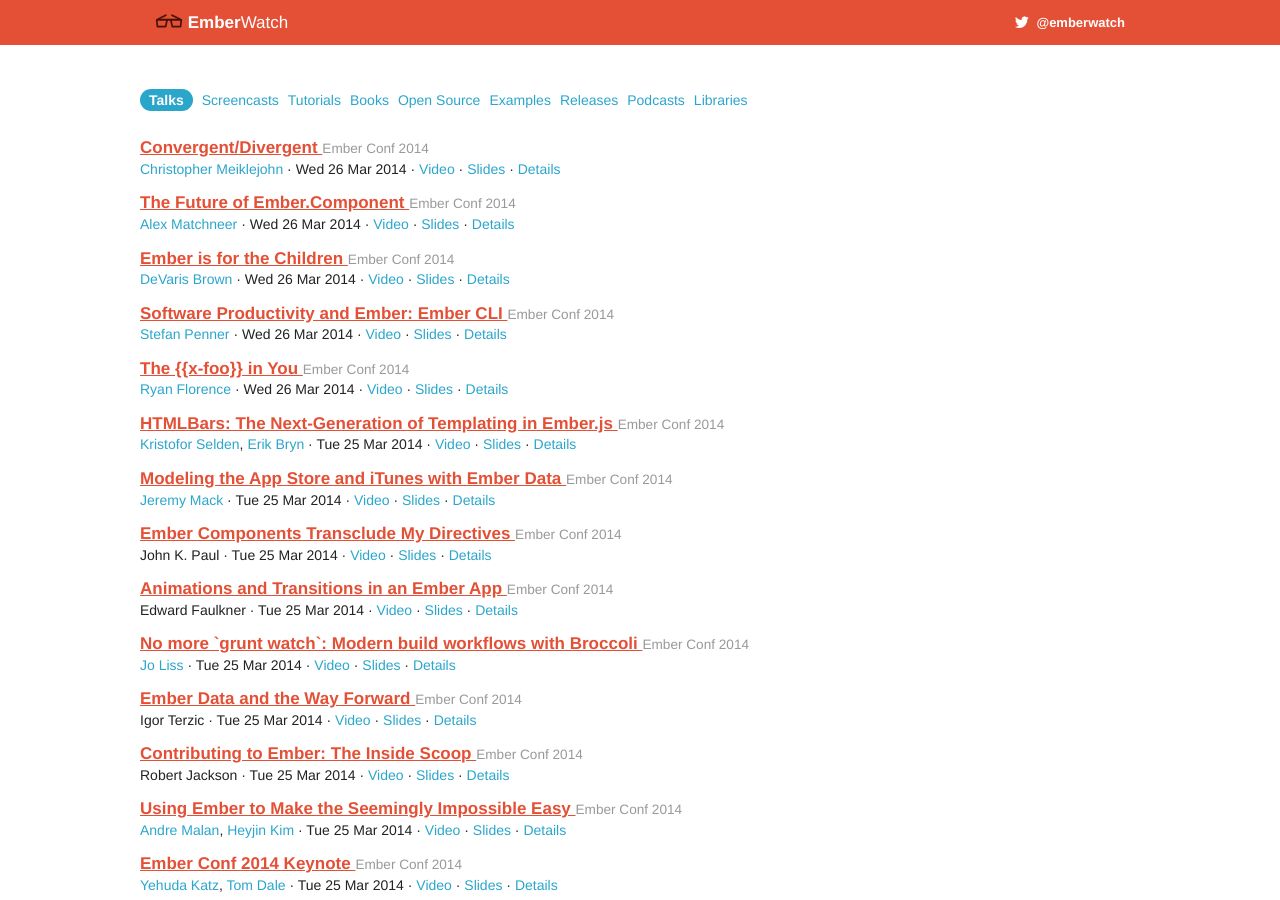
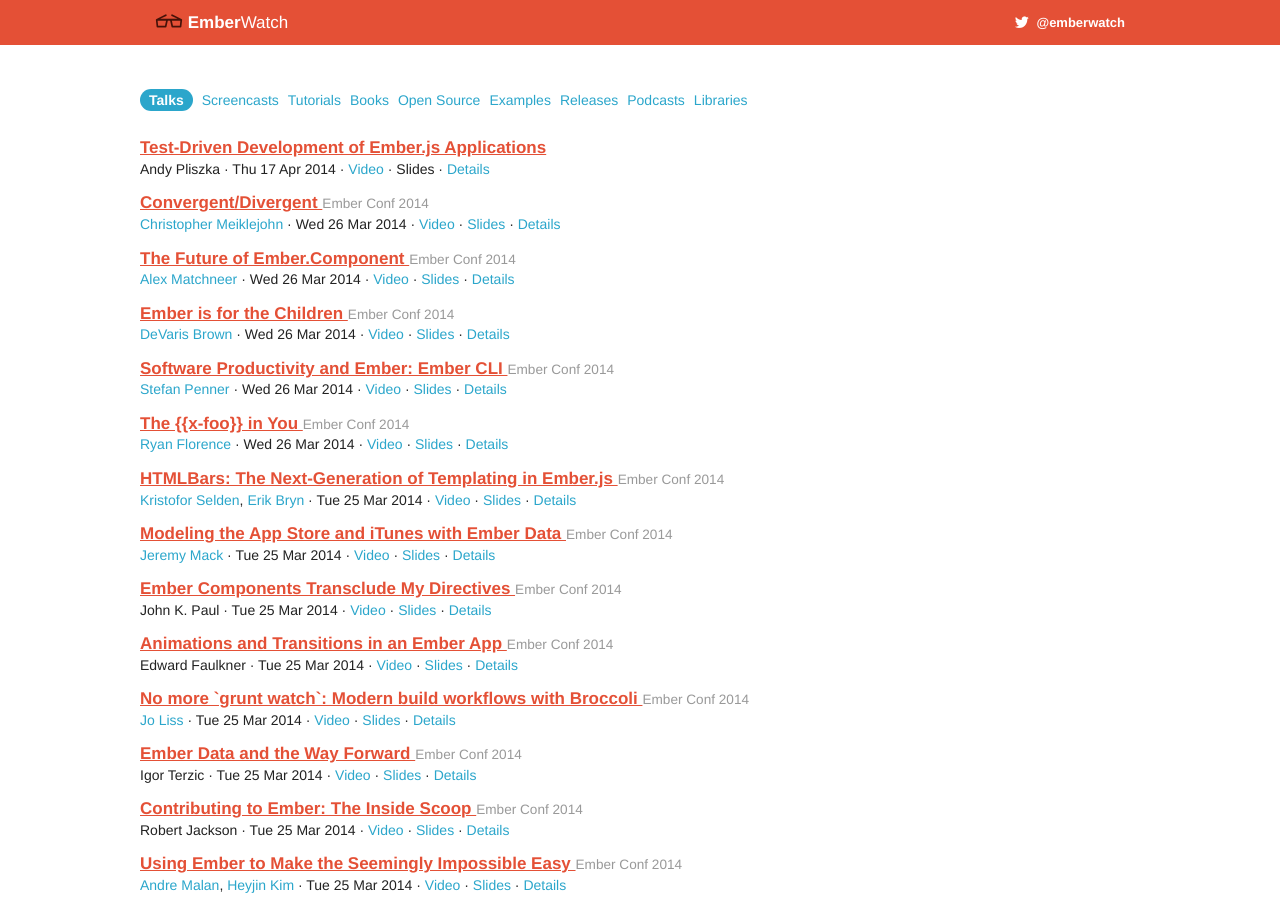
Before and after one commit to emberwatch/emberwatch, a Jekyll site: the page built from index.html, in a window 1280 px wide and 900 px high. Built offline with Jekyll 4.4.1, drawn with Linux system fonts in a browser that asks for light colours; comment, search, counter and statistics services are not loaded.

Commit message:
"Test-Driven Development of Ember.js Applications" talk by Andy Pliszka.

```diff
--- a/_data/people.yml
+++ b/_data/people.yml
@@ -516,3 +516,6 @@
 - id: 129
   name: Justin Searls
   twitter: searls
+- id: 130
+  name: Andy Pliszka
+  twitter: AntiTyping
--- a/_data/talks.yml
+++ b/_data/talks.yml
@@ -1,4 +1,12 @@
 ---
+- title: "Test-Driven Development of Ember.js Applications"
+  date: '2014-04-17'
+  author_ids:
+  - 130
+  videos:
+  - https://www.youtube.com/watch?v=dlkLgJ4G-pg
+  url: "http://mtnwestjs.org/2014/sessions#AntiTyping"
+  id: 181
 - title: "Convergent/Divergent"
   date: '2014-03-26'
   event_id: 16
```
